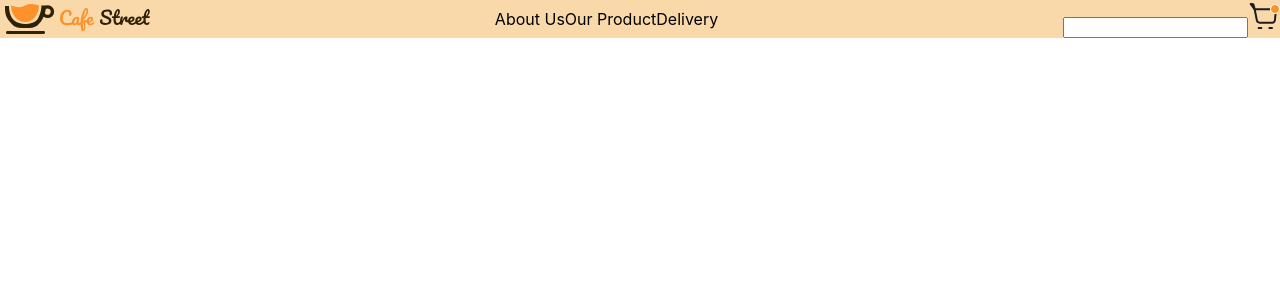
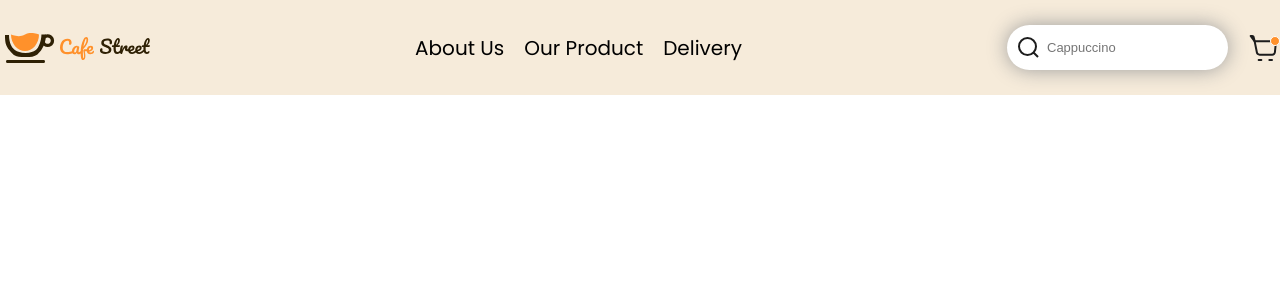
Before and after one commit to LadeMor/coffie-street, a React (Create React App) app: page / in a window 1280 px wide. Shown: the top 300 px of the page. Built offline with nearby package versions, Linux system fonts and the light colour scheme.

Commit message:
Added header component

```diff
--- a/src/components/header/Header.scss
+++ b/src/components/header/Header.scss
@@ -1,11 +1,58 @@
 header{
-    background-color: var(--accents-color);
-
+    background-color: var(--light-accents-color);
+    font-family: 'Poppins';
 
     nav{
         display: flex;
         flex-direction: row;
         justify-content: space-between;
         align-items: center;
+        padding: 25px 0px 25px 0px;
+
+        .header-links{
+            display: flex;
+            flex-direction: row;
+            align-items: center;
+            justify-content: center;
+            gap: 20px;
+            font-size: 20px;
+
+            a{
+                cursor: pointer;
+                transition: 0.3s;
+            }
+
+            a:hover{
+                color:var(--primary-color);
+            }
+        }
+
+        .header-search-panel{
+            display: flex;
+            flex-direction: row;
+            justify-content: center;
+            align-items: center;
+            gap: 20px;
+
+            .header-search-panel-input-container{
+                display: flex;
+                align-items: center;
+                position: relative;
+
+                input{
+                    font-size: 13px;
+                    color: var(--light-color);
+                    padding: 15px 5px 15px 40px;
+                    border-radius: 25px;
+                    border: none;
+                    box-shadow: 0px 0px 20px rgb(156, 156, 156);
+                }
+
+                img{
+                    position: absolute;
+                    left:10px
+                }
+            }
+        }
     }
 }
--- a/src/components/header/Header.tsx
+++ b/src/components/header/Header.tsx
@@ -4,6 +4,7 @@ import "./Header.scss";
 
 import main_logo from "../../assets/icons/logo_coffe.svg";
 import icon_card from "../../assets/icons/icons_cart.svg";
+import search_icon from "../../assets/icons/akar-icons_search.svg";
 
 
 const Header = () => {
@@ -11,15 +12,18 @@ const Header = () => {
         <header>
             <Container>
                 <nav>
-                    <img src={main_logo} className="header-main-logo"/>
+                    <img src={main_logo} alt="Coffee Street Logo" className="header-main-logo"/>
                     <div className="header-links">
                         <a>About Us</a>
                         <a>Our Product</a>
                         <a>Delivery</a>
                     </div>
                     <div className="header-search-panel">
-                        <input type="text"/>
-                        <img src={icon_card}/>
+                        <div className="header-search-panel-input-container">
+                            <img src={search_icon} alt="Search"/>
+                            <input type="text" placeholder="Cappuccino"/>
+                        </div>
+                        <img src={icon_card} alt="Shopping Cart"/>
                     </div>
                 </nav>
             </Container>
--- a/src/index.css
+++ b/src/index.css
@@ -2,8 +2,16 @@
   --primary-color: #FF902B;
   --secondary-color: #2F2105;
   --accents-color: #F9D9AA;
+  --light-accents-color: #F6EBDA;
   --glass-color: white;
   --light-color: #7E7D7A;
+}
+
+@font-face {
+  font-family: "Poppins";
+  src: url('./assets/fonts/Poppins-Regular.ttf') format('truetype');
+  font-weight: normal;
+  font-style: normal
 }
 
 body {
```
Also changed, not shown: src/assets/icons/akar-icons_search.svg (added).
